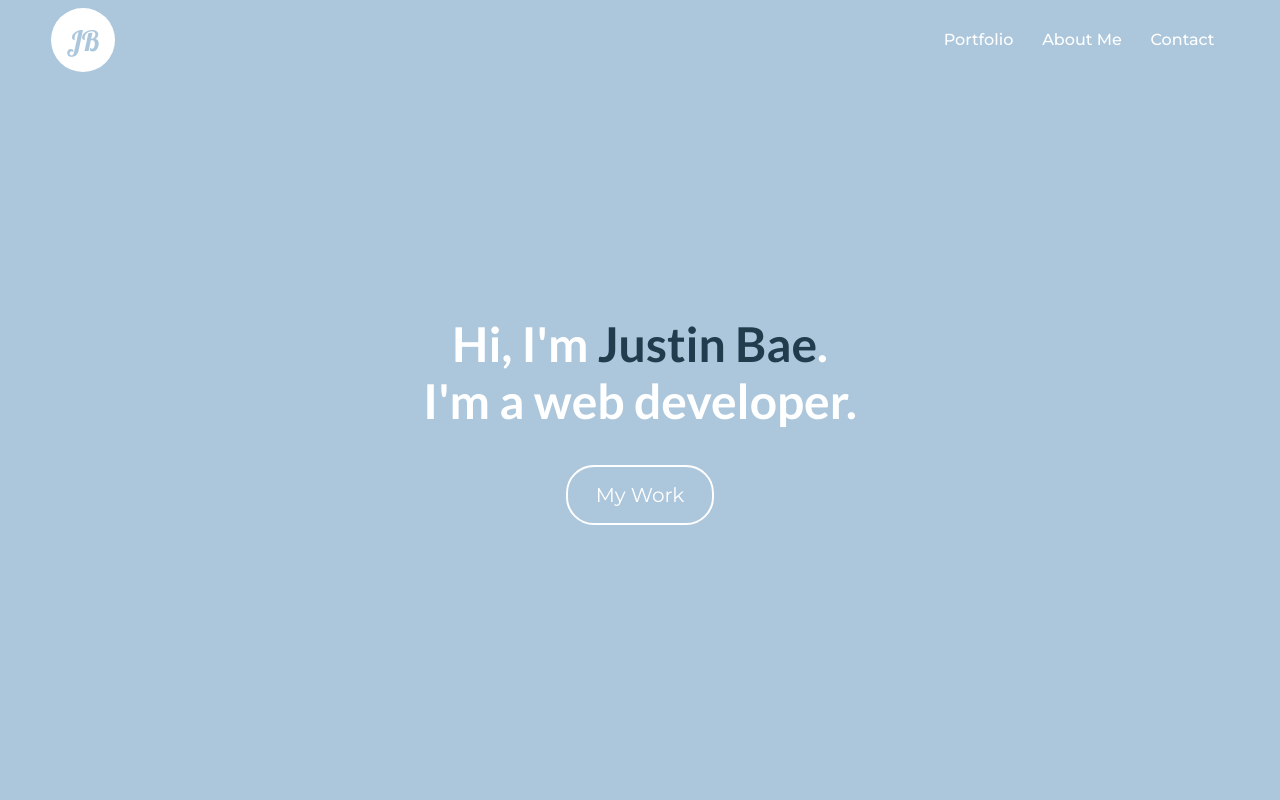
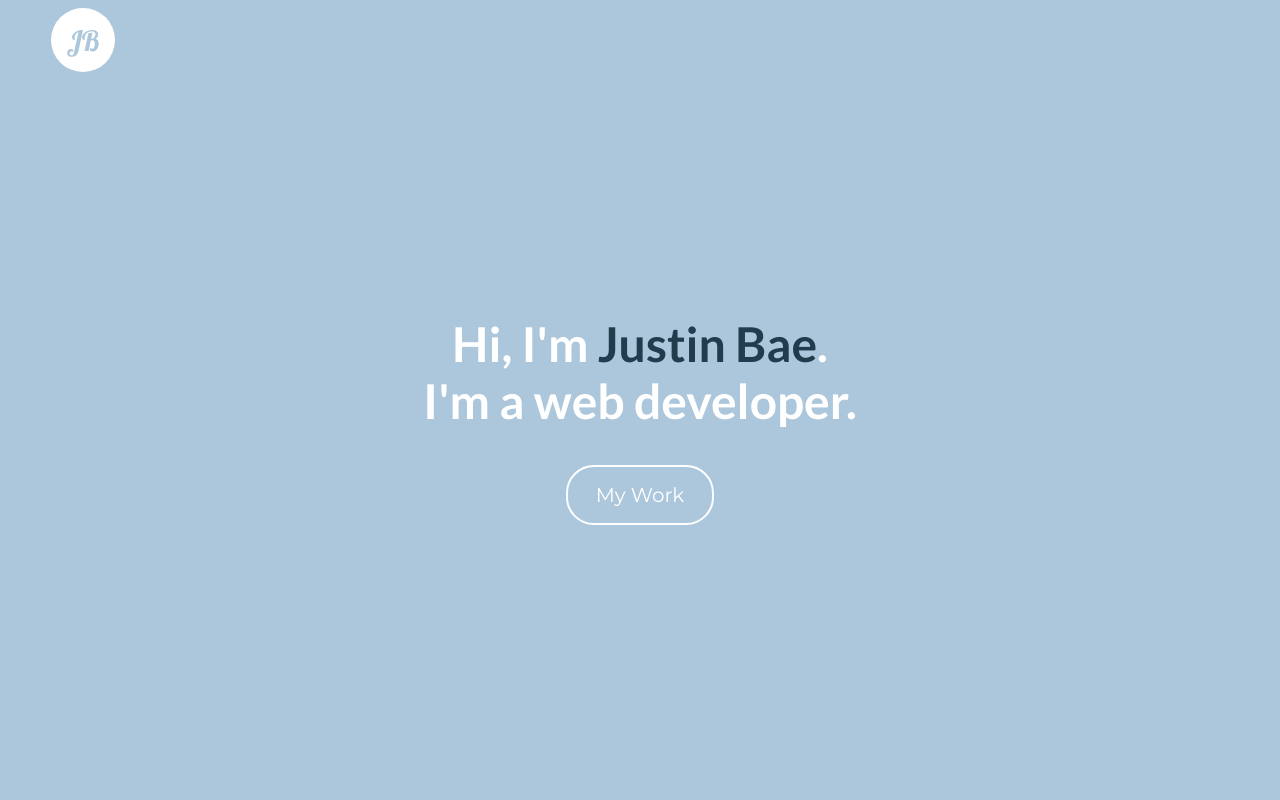
Before and after one commit to justinkangbae/Personal-Website, a website: page index.html in a window 1280 px wide. Shown: the top 800 px of the page. Drawn offline with nearby package versions, Linux system fonts and the light colour scheme.

Commit message:
fixed nav bug

```diff
--- a/sass/site.scss
+++ b/sass/site.scss
@@ -81,7 +81,7 @@ body {
         list-style: none;
         font-size: 2rem;
         font-weight: 500;
-        display: flex;
+        display: none;
         margin-right: 4%;
         font-family: "Montserrat";
         transition: all .3s;
--- a/site.js
+++ b/site.js
@@ -53,8 +53,14 @@ function navBarChange() {
         //for media query $bp-small
         if(window.innerWidth <= 512) {
             hamburger.classList.add("visible");
+
+            if(!hamburgerTop.classList.contains("navAnimationTop")) {
+                navLinks.classList.remove("visible");
+            }
+
         } else if (window.innerWidth > 512) {
             hamburger.classList.remove("visible");
+            navLinks.classList.add("visible");
         }
     }
     else {
@@ -74,13 +80,14 @@ function navBarChange() {
             $(this).removeClass("whiteBackground");
         });
 
+        navLinks.classList.remove("visible");
+
         //for media query $bp-small
         if(window.innerWidth <= 512) {
             hamburgerTop.classList.remove("navAnimationTop");
             hamburgerMid.classList.remove("navAnimationMid");
             hamburgerBot.classList.remove("navAnimationBot");
             hamburger.classList.remove("visible");
-            navLinks.classList.remove("visible");
         }
     }
 }
```
Also changed, not shown: css/site.css.
